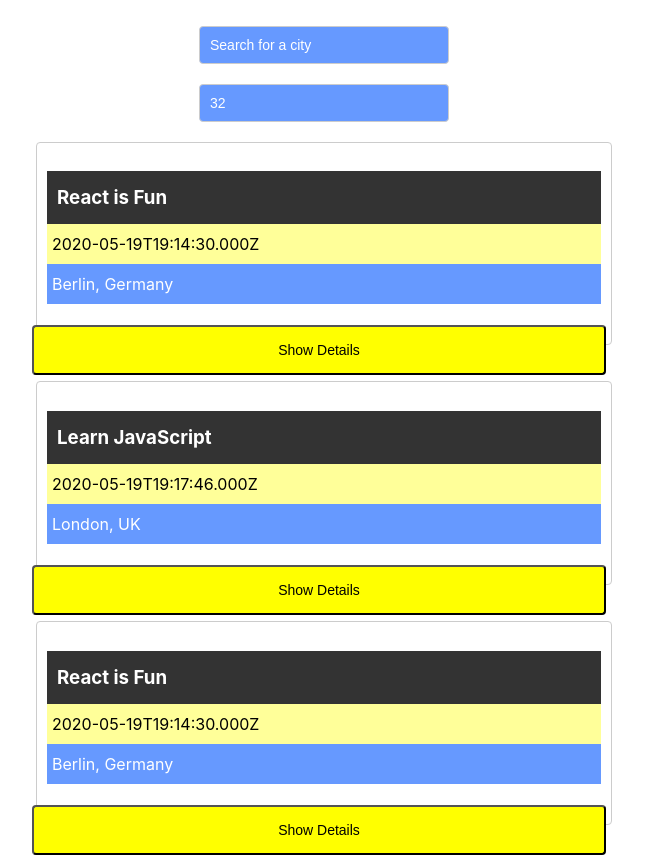
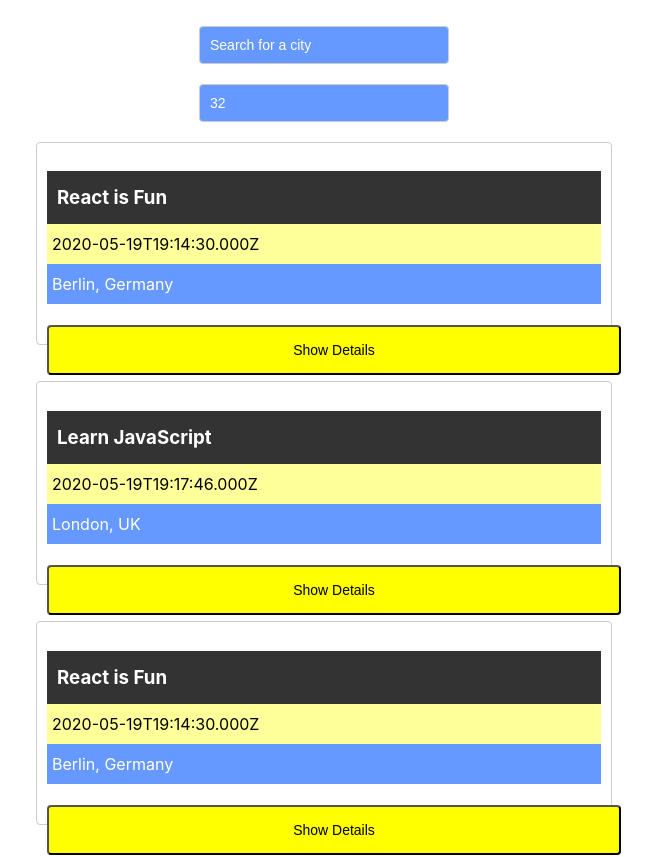
Before and after one commit to yevheniiairapetian/meet, a React (Create React App) app: page / in a window 1280 px wide. Shown: the top 857 px of the page, without its empty margins (316-968 px from the left). Built offline with nearby package versions, Linux system fonts and the light colour scheme.

Commit message:
feat: update css file

```diff
--- a/src/App.css
+++ b/src/App.css
@@ -137,7 +137,6 @@ padding:10px 5px 10px 5px;
   }
 .details-btn {
   position: absolute;
-  right: 5px;
   bottom: 5px;
   padding: 10px 14px;
   border-radius: 4px;
```
